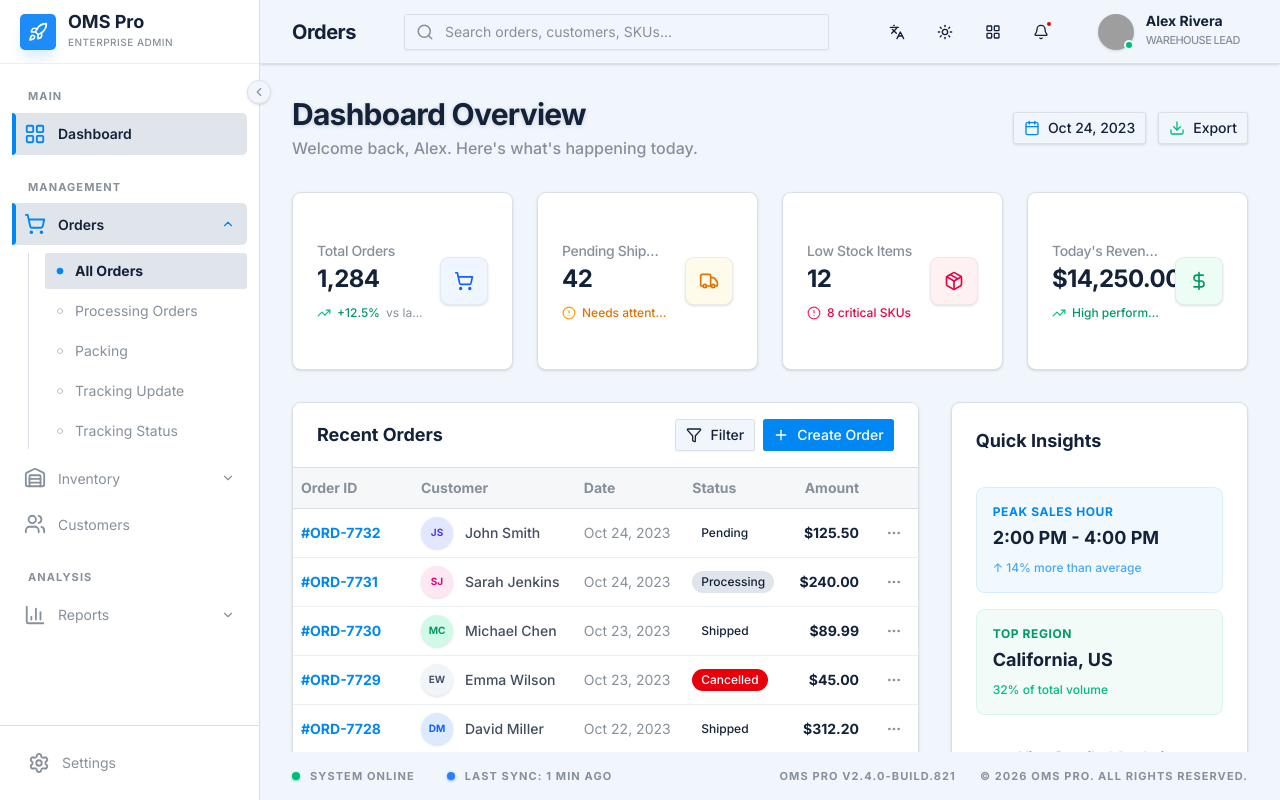
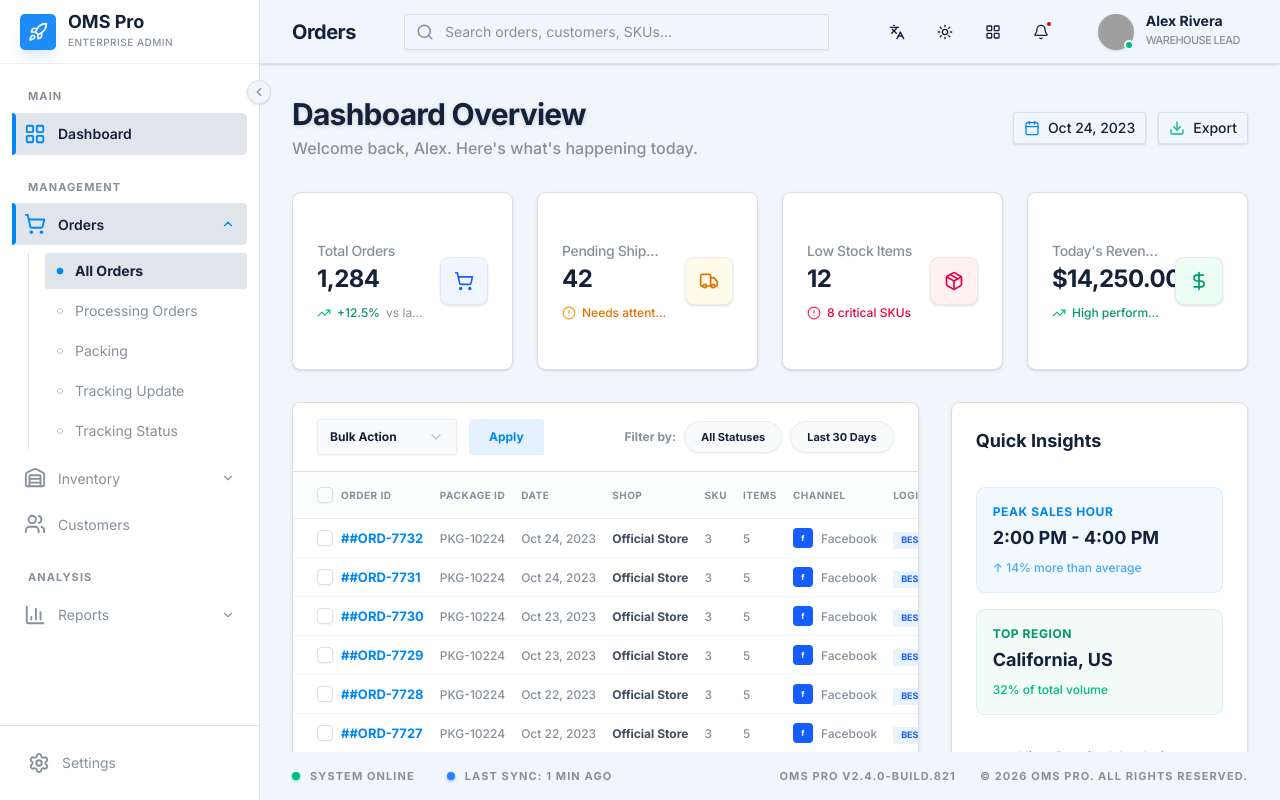
Before and after one commit to patjanawat/b1dx-admin-template, a React (Vite) app: page / in a window 1280 px wide. Built offline with nearby package versions, Linux system fonts and the light colour scheme; grey boxes are pictures that could not be loaded.

Commit message:
feat: update order management UI

```diff
--- a/components/OrderManagementPage.tsx
+++ b/components/OrderManagementPage.tsx
@@ -9,6 +9,8 @@ import {
   ListFilter,
   ChevronLeft,
   ChevronRight,
+  ChevronsLeft,
+  ChevronsRight,
   ChevronUp,
   ShoppingCart,
   Clock,
@@ -23,6 +25,14 @@ import { toast } from 'sonner';
 import { Badge } from './ui/badge';
 import { Button } from './ui/button';
 import { Input } from './ui/input';
+import {
+  Select,
+  SelectContent,
+  SelectItem,
+  SelectTrigger,
+  SelectValue
+} from './ui/select';
+import { Checkbox } from './ui/checkbox';
 import { AdvancedSearchModal } from './AdvancedSearchModal';
 import { SortModal } from './SortModal';
 
@@ -402,12 +412,52 @@ export const OrderManagementPage: React.FC = () => {
 
       {/* 3. Order List Table with Improved Spacing */}
       <div className="bg-card rounded-xl border border-border shadow-sm overflow-hidden">
+        {/* Bulk Action & Filter Bar */}
+        <div className="px-6 py-4 flex flex-col sm:flex-row items-center justify-between gap-4 border-b border-border bg-card">
+          <div className="flex items-center gap-3 w-full sm:w-auto">
+            <Select defaultValue="none">
+              <SelectTrigger className="h-9 w-full sm:w-[140px] text-xs font-bold bg-muted/20 border-border/50">
+                <SelectValue placeholder="Bulk Action" />
+              </SelectTrigger>
+              <SelectContent>
+                <SelectItem value="none">Bulk Action</SelectItem>
+                <SelectItem value="mark-shipped">Mark as Shipped</SelectItem>
+                <SelectItem value="mark-processing">Mark as Processing</SelectItem>
+                <SelectItem value="cancel">Cancel Orders</SelectItem>
+                <SelectItem value="export">Export Selected</SelectItem>
+              </SelectContent>
+            </Select>
+            <Button size="sm" variant="secondary" className="h-9 px-5 font-bold text-xs bg-primary/10 text-primary hover:bg-primary/20 border-none shadow-none">Apply</Button>
+          </div>
+
+          <div className="flex flex-col sm:flex-row items-center gap-4 w-full sm:w-auto">
+            <div className="relative w-full sm:w-64">
+              <Search size={14} className="absolute left-3 top-1/2 -translate-y-1/2 text-muted-foreground" />
+              <Input
+                placeholder="Search orders..."
+                className="h-9 pl-9 pr-4 text-xs font-medium bg-muted/20 border-border/50 rounded-full focus:bg-background transition-all"
+              />
+            </div>
+            <div className="flex items-center gap-2 shrink-0">
+              <span className="text-[11px] font-bold text-muted-foreground uppercase tracking-wider whitespace-nowrap">Filter by:</span>
+              <div className="flex gap-2">
+                <Button variant="outline" size="sm" className="h-8 rounded-full px-4 text-[11px] font-bold bg-muted/20 border-border/50 hover:bg-muted transition-colors">
+                  All Statuses
+                </Button>
+                <Button variant="outline" size="sm" className="h-8 rounded-full px-4 text-[11px] font-bold bg-muted/20 border-border/50 hover:bg-muted transition-colors">
+                  Last 30 Days
+                </Button>
+              </div>
+            </div>
+          </div>
+        </div>
+
         <div className="overflow-x-auto custom-scrollbar">
           <table className="w-full text-left border-collapse">
-            <thead className="bg-muted/30 border-b border-border">
+            <thead className="bg-muted/10 border-b border-border/50">
               <tr>
                 <th className="px-6 py-5 w-14 text-center">
-                  <input type="checkbox" className="rounded-md border-border text-primary focus:ring-primary/20" />
+                  <Checkbox className="rounded-[4px]" />
                 </th>
                 <th className="px-4 py-5 text-[11px] font-bold text-muted-foreground uppercase tracking-widest whitespace-nowrap">ลำดับ</th>
                 <th
@@ -446,11 +496,11 @@ export const OrderManagementPage: React.FC = () => {
                 <th className="px-4 py-5 text-[11px] font-bold text-muted-foreground uppercase tracking-widest text-right whitespace-nowrap">{t('common.manage')}</th>
               </tr>
             </thead>
-            <tbody className="divide-y divide-border/50">
+            <tbody className="divide-y divide-border/30">
               {sortedData.map((row, idx) => (
-                <tr key={row.orderId} className="hover:bg-accent/30 transition-colors group">
+                <tr key={row.orderId} className="hover:bg-muted/5 transition-colors group">
                   <td className="px-6 py-4.5 text-center">
-                    <input type="checkbox" className="rounded-md border-border text-primary focus:ring-primary/20" />
+                    <Checkbox className="rounded-[4px]" />
                   </td>
                   <td className="px-4 py-4.5 text-sm text-muted-foreground font-medium">{idx + 1}</td>
                   <td
@@ -495,24 +545,47 @@ export const OrderManagementPage: React.FC = () => {
         </div>
 
         {/* Improved Pagination Section */}
-        <div className="px-6 py-5 flex flex-col sm:flex-row items-center justify-between gap-6 border-t border-border bg-muted/20">
-          <p className="text-[13px] text-muted-foreground font-bold uppercase tracking-widest">
-            แสดง 1 ถึง 10 จากทั้งหมด 42 รายการ
-          </p>
-          <div className="flex items-center gap-2">
-            <button className="p-2.5 border border-border rounded-xl text-muted-foreground hover:bg-card shadow-sm transition-all hover:scale-105 active:scale-95 disabled:opacity-30" disabled>
+        <div className="px-6 py-5 flex flex-col sm:flex-row items-center justify-between gap-6 border-t border-border bg-card">
+          <div className="flex items-center gap-4">
+            <div className="flex items-center gap-2">
+              <span className="text-[12px] text-muted-foreground font-medium">Items per page:</span>
+              <Select defaultValue="50">
+                <SelectTrigger className="h-8 w-[60px] text-[12px] font-bold bg-muted/10 border-border/50">
+                  <SelectValue placeholder="50" />
+                </SelectTrigger>
+                <SelectContent>
+                  <SelectItem value="10">10</SelectItem>
+                  <SelectItem value="25">25</SelectItem>
+                  <SelectItem value="50">50</SelectItem>
+                  <SelectItem value="100">100</SelectItem>
+                </SelectContent>
+              </Select>
+            </div>
+            <p className="text-[13px] text-muted-foreground font-medium">
+              Showing <span className="font-bold text-foreground">1-50</span> of <span className="font-bold text-foreground">1,240</span> results
+            </p>
+          </div>
+
+          <div className="flex items-center gap-1">
+            <Button variant="ghost" size="icon" className="h-9 w-9 text-muted-foreground/50 hover:text-foreground">
+              <ChevronsLeft size={18} />
+            </Button>
+            <Button variant="ghost" size="icon" className="h-9 w-9 text-muted-foreground/50 hover:text-foreground">
               <ChevronLeft size={18} />
-            </button>
-            <div className="flex items-center gap-1">
-              <button className="w-10 h-10 flex items-center justify-center bg-primary text-primary-foreground rounded-xl text-sm font-black shadow-lg shadow-primary/20 transform transition-all active:scale-90">1</button>
-              <button className="w-10 h-10 flex items-center justify-center border border-border text-foreground/70 hover:bg-card rounded-xl text-sm font-bold shadow-sm transition-all hover:scale-105 active:scale-90">2</button>
-              <button className="w-10 h-10 flex items-center justify-center border border-border text-foreground/70 hover:bg-card rounded-xl text-sm font-bold shadow-sm transition-all hover:scale-105 active:scale-90">3</button>
-              <span className="px-2 text-muted-foreground font-black">...</span>
-              <button className="w-10 h-10 flex items-center justify-center border border-border text-foreground/70 hover:bg-card rounded-xl text-sm font-bold shadow-sm transition-all hover:scale-105 active:scale-90">5</button>
+            </Button>
+            <div className="flex items-center gap-1 px-2">
+              <Button variant="secondary" size="sm" className="h-9 w-9 p-0 font-black text-xs bg-primary text-primary-foreground shadow-lg shadow-primary/20">1</Button>
+              <Button variant="ghost" size="sm" className="h-9 w-9 p-0 font-bold text-xs text-muted-foreground hover:text-foreground">2</Button>
+              <Button variant="ghost" size="sm" className="h-9 w-9 p-0 font-bold text-xs text-muted-foreground hover:text-foreground">3</Button>
+              <span className="text-muted-foreground px-1 font-black">...</span>
+              <Button variant="ghost" size="sm" className="h-9 w-9 p-0 font-bold text-xs text-muted-foreground hover:text-foreground">25</Button>
             </div>
             <button className="p-2.5 border border-border rounded-xl text-muted-foreground hover:bg-card shadow-sm transition-all hover:scale-105 active:scale-95">
               <ChevronRight size={18} />
             </button>
+            <Button variant="ghost" size="icon" className="h-9 w-9 text-muted-foreground hover:text-foreground">
+              <ChevronsRight size={18} />
+            </Button>
           </div>
         </div>
       </div>
--- a/components/OrdersTable.tsx
+++ b/components/OrdersTable.tsx
@@ -1,6 +1,15 @@
 
 import React, { useState, useRef, useEffect } from 'react';
-import { MoreHorizontal, Filter, Plus, ChevronLeft, ChevronRight } from 'lucide-react';
+import {
+  MoreHorizontal,
+  Filter,
+  Plus,
+  ChevronLeft,
+  ChevronRight,
+  ChevronsLeft,
+  ChevronsRight,
+  Search
+} from 'lucide-react';
 import { Order, OrderStatus } from '../types';
 import { FilterDropdown } from './FilterDropdown';
 import {
@@ -11,8 +20,16 @@ import {
   TableHead,
   TableCell
 } from './ui/table';
+import {
+  Select,
+  SelectContent,
+  SelectItem,
+  SelectTrigger,
+  SelectValue
+} from './ui/select';
 import { Button } from './ui/button';
 import { Badge } from './ui/badge';
+import { Checkbox } from './ui/checkbox';
 
 interface OrdersTableProps {
   orders: Order[];
@@ -50,91 +67,130 @@ export const OrdersTable: React.FC<OrdersTableProps> = ({ orders }) => {
   return (
     <div className="rounded-xl border border-border bg-card shadow-sm overflow-hidden">
       <div className="px-6 py-4 flex items-center justify-between border-b border-border bg-card sticky top-0 z-20">
-        <h3 className="text-lg font-bold text-foreground">Recent Orders</h3>
-        <div className="flex gap-2">
-          <div className="relative" ref={filterRef}>
-            <Button
-              variant={isFilterOpen ? "secondary" : "outline"}
-              size="sm"
-              onClick={() => setIsFilterOpen(!isFilterOpen)}
-              className="gap-2"
-            >
-              <Filter size={14} />
-              Filter
-            </Button>
+        <div className="flex items-center gap-3">
+          <Select defaultValue="none">
+            <SelectTrigger className="h-9 w-[140px] text-xs font-bold bg-muted/20 border-border/50">
+              <SelectValue placeholder="Bulk Action" />
+            </SelectTrigger>
+            <SelectContent>
+              <SelectItem value="none">Bulk Action</SelectItem>
+              <SelectItem value="mark-shipped">Mark as Shipped</SelectItem>
+              <SelectItem value="mark-processing">Mark as Processing</SelectItem>
+              <SelectItem value="cancel">Cancel Orders</SelectItem>
+              <SelectItem value="export">Export Selected</SelectItem>
+            </SelectContent>
+          </Select>
+          <Button size="sm" variant="secondary" className="h-9 px-5 font-bold text-xs bg-primary/10 text-primary hover:bg-primary/20 border-none shadow-none">Apply</Button>
+        </div>
 
-            {isFilterOpen && (
-              <FilterDropdown
-                onClose={() => setIsFilterOpen(false)}
-                onApply={(f) => console.log(f)}
-              />
-            )}
+        <div className="flex items-center gap-4">
+          <div className="flex items-center gap-2">
+            <span className="text-xs font-bold text-muted-foreground">Filter by:</span>
+            <div className="flex gap-2">
+              <Button variant="outline" size="sm" className="h-8 rounded-full px-4 text-[11px] font-bold bg-muted/20 border-border/50">
+                All Statuses
+              </Button>
+              <Button variant="outline" size="sm" className="h-8 rounded-full px-4 text-[11px] font-bold bg-muted/20 border-border/50">
+                Last 30 Days
+              </Button>
+            </div>
           </div>
-
-          <Button size="sm" className="gap-2">
-            <Plus size={16} />
-            Create Order
-          </Button>
         </div>
       </div>
 
       <Table>
         <TableHeader>
-          <TableRow className="bg-muted/30">
-            <TableHead className="w-[120px] font-bold text-muted-foreground">Order ID</TableHead>
-            <TableHead className="font-bold text-muted-foreground">Customer</TableHead>
-            <TableHead className="font-bold text-muted-foreground">Date</TableHead>
-            <TableHead className="font-bold text-muted-foreground">Status</TableHead>
-            <TableHead className="text-right font-bold text-muted-foreground">Amount</TableHead>
-            <TableHead className="text-right"></TableHead>
+          <TableRow className="bg-muted/10 hover:bg-muted/10 border-b border-border/50">
+            <TableHead className="w-[50px] pl-6">
+              <Checkbox className="rounded-[4px]" />
+            </TableHead>
+            <TableHead className="font-black text-[10px] uppercase tracking-wider text-muted-foreground py-4">Order ID</TableHead>
+            <TableHead className="font-black text-[10px] uppercase tracking-wider text-muted-foreground py-4">Package ID</TableHead>
+            <TableHead className="font-black text-[10px] uppercase tracking-wider text-muted-foreground py-4">Date</TableHead>
+            <TableHead className="font-black text-[10px] uppercase tracking-wider text-muted-foreground py-4">Shop</TableHead>
+            <TableHead className="font-black text-[10px] uppercase tracking-wider text-muted-foreground py-4">SKU</TableHead>
+            <TableHead className="font-black text-[10px] uppercase tracking-wider text-muted-foreground py-4">Items</TableHead>
+            <TableHead className="font-black text-[10px] uppercase tracking-wider text-muted-foreground py-4">Channel</TableHead>
+            <TableHead className="font-black text-[10px] uppercase tracking-wider text-muted-foreground py-4">Logistics</TableHead>
+            <TableHead className="font-black text-[10px] uppercase tracking-wider text-muted-foreground py-4">Tracking</TableHead>
+            <TableHead className="font-black text-[10px] uppercase tracking-wider text-muted-foreground py-4 text-center">Status</TableHead>
           </TableRow>
         </TableHeader>
         <TableBody>
           {orders.map((order) => (
-            <TableRow key={order.id} className="border-border/50">
+            <TableRow key={order.id} className="border-border/30 hover:bg-muted/5 transition-colors group">
+              <TableCell className="pl-6">
+                <Checkbox className="rounded-[4px]" />
+              </TableCell>
               <TableCell
-                className="font-bold text-primary hover:underline cursor-pointer decoration-primary/30 underline-offset-4"
+                className="font-bold text-[13px] text-primary hover:underline cursor-pointer decoration-primary/30 underline-offset-4"
                 onClick={() => window.open(`/orders/${order.id}`, '_blank')}
               >
-                {order.id}
+                #{order.id}
+              </TableCell>
+              <TableCell className="text-[12px] font-medium text-muted-foreground">PKG-10224</TableCell>
+              <TableCell className="text-[12px] font-medium text-muted-foreground">{order.date}</TableCell>
+              <TableCell className="text-[12px] font-bold text-foreground/80">Official Store</TableCell>
+              <TableCell className="text-[12px] font-medium text-muted-foreground">3</TableCell>
+              <TableCell className="text-[12px] font-medium text-muted-foreground">5</TableCell>
+              <TableCell>
+                <div className="flex items-center gap-2">
+                  <div className="w-5 h-5 rounded bg-blue-600 flex items-center justify-center text-[8px] text-white font-bold">f</div>
+                  <span className="text-[12px] font-medium text-muted-foreground">Facebook</span>
+                </div>
               </TableCell>
               <TableCell>
-                <div className="flex items-center gap-3">
-                  <div className={`w-8 h-8 rounded-full flex items-center justify-center text-[10px] font-bold shadow-sm ${order.customerColor}`}>
-                    {order.customerInitials}
-                  </div>
-                  <span className="font-medium text-foreground/80">{order.customerName}</span>
-                </div>
+                <Badge variant="outline" className="bg-blue-500/10 text-blue-600 border-none text-[9px] font-black px-2 py-0.5 rounded-sm uppercase">BEST</Badge>
               </TableCell>
-              <TableCell className="text-muted-foreground text-sm">{order.date}</TableCell>
-              <TableCell>
+              <TableCell className="text-[11px] font-medium text-muted-foreground/70">TRK88291011</TableCell>
+              <TableCell className="text-center">
                 <StatusBadge status={order.status} />
-              </TableCell>
-              <TableCell className="text-right font-bold text-foreground">
-                ${order.amount.toFixed(2)}
-              </TableCell>
-              <TableCell className="text-right">
-                <Button variant="ghost" size="icon" className="h-8 w-8 text-muted-foreground hover:text-foreground">
-                  <MoreHorizontal size={18} />
-                </Button>
               </TableCell>
             </TableRow>
           ))}
         </TableBody>
       </Table>
 
-      <div className="px-6 py-4 border-t border-border flex items-center justify-between bg-muted/20">
-        <p className="text-xs text-muted-foreground font-bold uppercase tracking-wider">
-          Showing {orders.length} of 1,284 results
-        </p>
-        <div className="flex gap-2">
-          <Button variant="outline" size="sm" className="gap-1 h-8">
-            <ChevronLeft size={14} />
-            Previous
+      <div className="px-6 py-4 border-t border-border flex items-center justify-between bg-card">
+        <div className="flex items-center gap-4">
+          <div className="flex items-center gap-2">
+            <span className="text-[12px] text-muted-foreground font-medium">Items per page:</span>
+            <Select defaultValue="50">
+              <SelectTrigger className="h-8 w-[60px] text-[12px] font-bold bg-muted/10 border-border/50">
+                <SelectValue placeholder="50" />
+              </SelectTrigger>
+              <SelectContent>
+                <SelectItem value="10">10</SelectItem>
+                <SelectItem value="25">25</SelectItem>
+                <SelectItem value="50">50</SelectItem>
+                <SelectItem value="100">100</SelectItem>
+              </SelectContent>
+            </Select>
+          </div>
+          <p className="text-[12px] text-muted-foreground font-medium">
+            Showing <span className="font-bold text-foreground">1-50</span> of <span className="font-bold text-foreground">1,240</span> results
+          </p>
+        </div>
+
+        <div className="flex items-center gap-1">
+          <Button variant="ghost" size="icon" className="h-8 w-8 text-muted-foreground/50 hover:text-foreground">
+            <ChevronsLeft size={16} />
           </Button>
-          <Button variant="outline" size="sm" className="gap-1 h-8">
-            Next
-            <ChevronRight size={14} />
+          <Button variant="ghost" size="icon" className="h-8 w-8 text-muted-foreground/50 hover:text-foreground">
+            <ChevronLeft size={16} />
+          </Button>
+          <div className="flex items-center gap-1 px-2">
+            <Button variant="secondary" size="sm" className="h-8 w-8 p-0 font-bold text-xs bg-primary text-primary-foreground">1</Button>
+            <Button variant="ghost" size="sm" className="h-8 w-8 p-0 font-bold text-xs text-muted-foreground hover:text-foreground">2</Button>
+            <Button variant="ghost" size="sm" className="h-8 w-8 p-0 font-bold text-xs text-muted-foreground hover:text-foreground">3</Button>
+            <span className="text-muted-foreground px-1">...</span>
+            <Button variant="ghost" size="sm" className="h-8 w-8 p-0 font-bold text-xs text-muted-foreground hover:text-foreground">25</Button>
+          </div>
+          <Button variant="ghost" size="icon" className="h-8 w-8 text-muted-foreground hover:text-foreground">
+            <ChevronRight size={16} />
+          </Button>
+          <Button variant="ghost" size="icon" className="h-8 w-8 text-muted-foreground hover:text-foreground">
+            <ChevronsRight size={16} />
           </Button>
         </div>
       </div>
```
